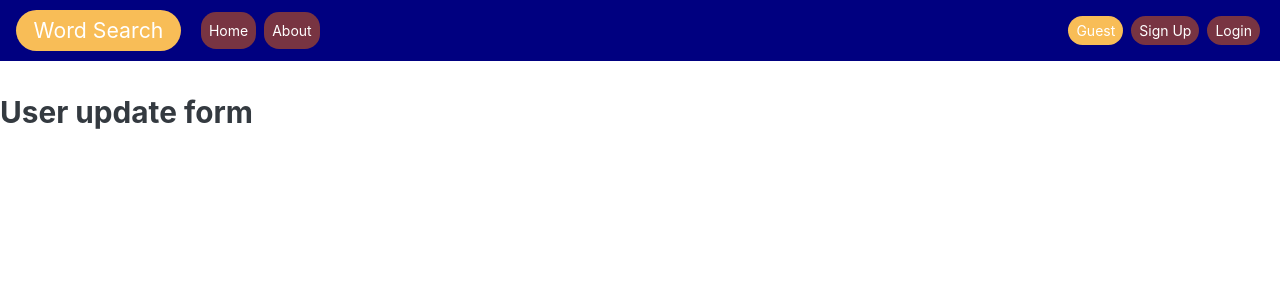
After one commit to moayed-mustafa/word-seach-app, a Flask app: page /profile/1/user in a window 1280 px wide. The commit adds this page. Shown: the top 300 px of the page. Run offline with Flask 2, Linux system fonts and the light colour scheme; some libraries are stand-ins or nearby versions.

```diff
--- a/app.py
+++ b/app.py
@@ -39,7 +39,7 @@ def make_user_global():
 def homepage():
 
     if g.user:
-        return redirect(url_for('user_blueprint.user_profile',id=g.user.id))
+        return redirect(url_for('user_blueprint.user_search', id=g.user.id))
 
     return render_template('home.html')
 
--- a/static/search.css
+++ b/static/search.css
@@ -3,7 +3,7 @@
     color:	white
 
 }
-.btn-primary:hover{
+.btn:hover{
     background-color: #f2e9da;
     color:	#383838;
     border: black
@@ -15,30 +15,20 @@
     border: black
 
 }
-.btn-success:hover{
-    background-color: #f2e9da;
-    color:	#383838;
-    border: black
 
-}
 .btn-warning{
     background-color: #f8bd57;
     color:	white;
     border: black
 
 }
-.btn-warning:hover{
-    background-color: #f2e9da;
-    color:	#383838;
-    border: black
 
-}
 #random{
     margin-top: 5px;
 }
-/* .bg-primary{
+.bg-primary{
     background-color: #1a32af;
-} */
+}
 #words{
     list-style: none;
 }
@@ -48,4 +38,5 @@
 
 .delete{
     background-color: #d61414;
+    color:#f2e9da;
 }
--- a/static/search.js
+++ b/static/search.js
@@ -127,7 +127,7 @@ function showWords(res) {
     let span =  `
     <span>
     <h1> ${res.data.word}</h1>
-    <h3>IPA: ${res.data.pronunciation.all}</h3>
+    <h6>IPA: ${res.data.pronunciation.all}</h6>
     </span>
     `
     headerLi.innerHTML = span
@@ -160,7 +160,7 @@ function showRandomWord(res) {
             let IPA = `
 
            <span >
-           <h4> IPA: ${res.pronunciation}</h4>
+           <h6> IPA: ${res.pronunciation}</h6>
            </span>
 
        `
@@ -171,7 +171,7 @@ function showRandomWord(res) {
             let IPA = `
 
            <span >
-           <h4> IPA: ${res.pronunciation.all}</h4>
+           <h6> IPA: ${res.pronunciation.all}</h6>
            </span>
 
        `
@@ -262,7 +262,8 @@ function extractData(results, pronunciation) {
             my_li.classList.add('border', 'm2', 'p-2')
 
     // append to the list:
-    list.appendChild(my_li)
+        list.appendChild(my_li)
+        id++
 
     })
 
@@ -317,12 +318,11 @@ function handleDeleteWord(results, id,flash, pronunciation) {
 }
 
 // ############################################################################################################
-async function makeButton(listElement,id, result, pronunciation, results) {
+async function makeButton(listElement, id, result, pronunciation, results) {
     let data = {"definition": result.definition}
     res = await axios.post('/find-word', data)
     let flash = document.createElement('div')
     let userListBtn = document.createElement('button')
-    console.log(res)
     if (res.statusText == "OK") {
         // button should show delete and has delete eventListener
         userListBtn.innerHTML = 'Remove'
@@ -344,7 +344,7 @@ async function makeButton(listElement,id, result, pronunciation, results) {
     // create a div to flash the user with:
     listElement.append(flash)
     listElement.append(userListBtn)
-    id++
+
     // return {'flash':flash,'btn':userListBtn}
 }
 // ############################################################################################################
--- a/templates/base.html
+++ b/templates/base.html
@@ -6,23 +6,7 @@
     <link href="https://stackpath.bootstrapcdn.com/bootswatch/4.5.0/litera/bootstrap.min.css" rel="stylesheet" integrity="sha384-Gr51humlTz50RfCwdBYgT+XvbSZqkm8Loa5nWlNrvUqCinoe6C6WUZKHS2WIRx5o" crossorigin="anonymous">
     <link rel="stylesheet" href="/static/search.css">
 
-    <!-- import jasmin -->
-    <!-- <link rel="stylesheet" href="https://unpkg.com/jasmine-core/lib/jasmine-core/jasmine.css" />
-    <script
-  src="https://unpkg.com/jasmine-core/lib/jasmine-core/jasmine.js"></script>
-<script
-  src="https://unpkg.com/jasmine-core/lib/jasmine-core/jasmine-html.js"></script>
-<script
-  src= "https://unpkg.com/jasmine-core/lib/jasmine-core/boot.js"></script> -->
 
-  <!-- Import jasmin dom methods -->
-  <!-- <link rel="shortcut icon" type="image/png" href="jasmine/lib/jasmine-core/jasmine_favicon.png">
-  <link rel="stylesheet" type="text/css" href="jasmine/lib/jasmine-core/jasmine.css">
-  <script type="text/javascript" src="jasmine/lib/jasmine-core/jasmine.js"></script>
-  <script type="text/javascript" src="jasmine/lib/jasmine-core/jasmine-html.js"></script>
-  <script type="text/javascript" src="jasmine/lib/jasmine-core/boot.js"></script>
-
-  <script type="text/javascript" src="dom-matchers.js"></script> -->
 
   {% block title%}
   <title>Word Search || Guest search</title>
@@ -38,7 +22,7 @@
               <div class="collapse navbar-collapse" id="navbarColor01">
                 <ul class="navbar-nav mr-auto">
                   <li class="nav-item ">
-                    <a class="nav-link btn btn-success m-1" href={{url_for('homepage')}}>Home </a>
+                    <a class="nav-link btn btn-success m-1" href={{url_for('user_blueprint.user_list', id=g.user.id)}}>{{g.user.username}}'s list </a>
                   </li>
 
 
@@ -48,7 +32,9 @@
                 </ul>
 
                 <!-- this should send the user to the search route -->
-                <a class="nav-link btn btn-warning m-1" href="#">Search </a>
+                <a class="nav-link btn btn-warning m-1" href= {{url_for('user_blueprint.user_search', id=g.user.id)}}>Search </a>
+                <!-- this should send the user to the user update route -->
+                <a class="nav-link btn btn-success m-1" href= {{url_for('user_blueprint.user_profile', id=g.user.id)}}>Update User </a>
                 <!-- this should send the user to the logout route -->
                <a class="nav-link btn btn-success m-1" href={{url_for('auth_blueprint.logout_route')}}>Logout </a>
 
--- /dev/null
+++ b/user/templates/user/user_profile.html
@@ -0,0 +1,9 @@
+{% extends 'base.html' %}
+
+{% block title%}
+  <title>Word Search || search</title>
+  {% endblock %}
+
+  {% block content%}
+  <h3>User update form</h3>
+{% endblock%}
--- a/user/user.py
+++ b/user/user.py
@@ -9,13 +9,33 @@ user_BP = Blueprint('user_blueprint', __name__,
                     template_folder='templates/user',
                     static_folder='static')
 
-@user_BP.route('/list/<int:id>/user')
+@user_BP.route('/profile/<int:id>/user')
 def user_profile(id):
-    return redirect(url_for('user_blueprint.user_search', id=g.user.id))
+    """ serves the page that allows the user to update his/her details """
+    return render_template('user_profile.html')
 # =============================================================================
 
+@user_BP.route('/list/<int:id>/user')
+def user_list(id):
+    """ shows the words the user has chosen to save to their list
+    """
+    user = User.query.get_or_404(id)
+    list = user.words
+    # semon the list of words the user saved
+    # draw them on the template as cards.
+    # each word card should have a button to delete the word
+    # add a js file to perform the deletion
+    # flash the user on delete
+    return render_template('user_list.html', list=list)
+# =============================================================================
 @user_BP.route('/search/<int:id>/user')
 def user_search(id):
+    """ serves the main functionality of the app, searching
+        for a specific word in the english language and returning
+        a bunch of words with the definition, pronunciation
+        part of speech of the word in addition to examples and synonyms of the word.
+
+    """
 
     return render_template('search.html')
 # =============================================================================
@@ -68,7 +88,7 @@ def add_word_to_user_list():
         part_of_speech=data["info"]["partOfSpeech"],
         synonym=syn,
         example=example)
-        print(word)
+        # print(word)
         # add and commit
         db.session.add(word)
         db.session.commit()
@@ -94,6 +114,7 @@ def delete_word_from_user_list():
 
     else:
         definition = request.json['definition']
+        print(definition)
         # get the word by definition
         word = Word.query.filter_by(definition=definition).first()
         print(word)
```
Also changed, not shown: static/user_list.js (added, +44 -0 lines), user/templates/user/user.html (deleted, +0 -11 lines), user/templates/user/user_list.html (added, +34 -0 lines).
